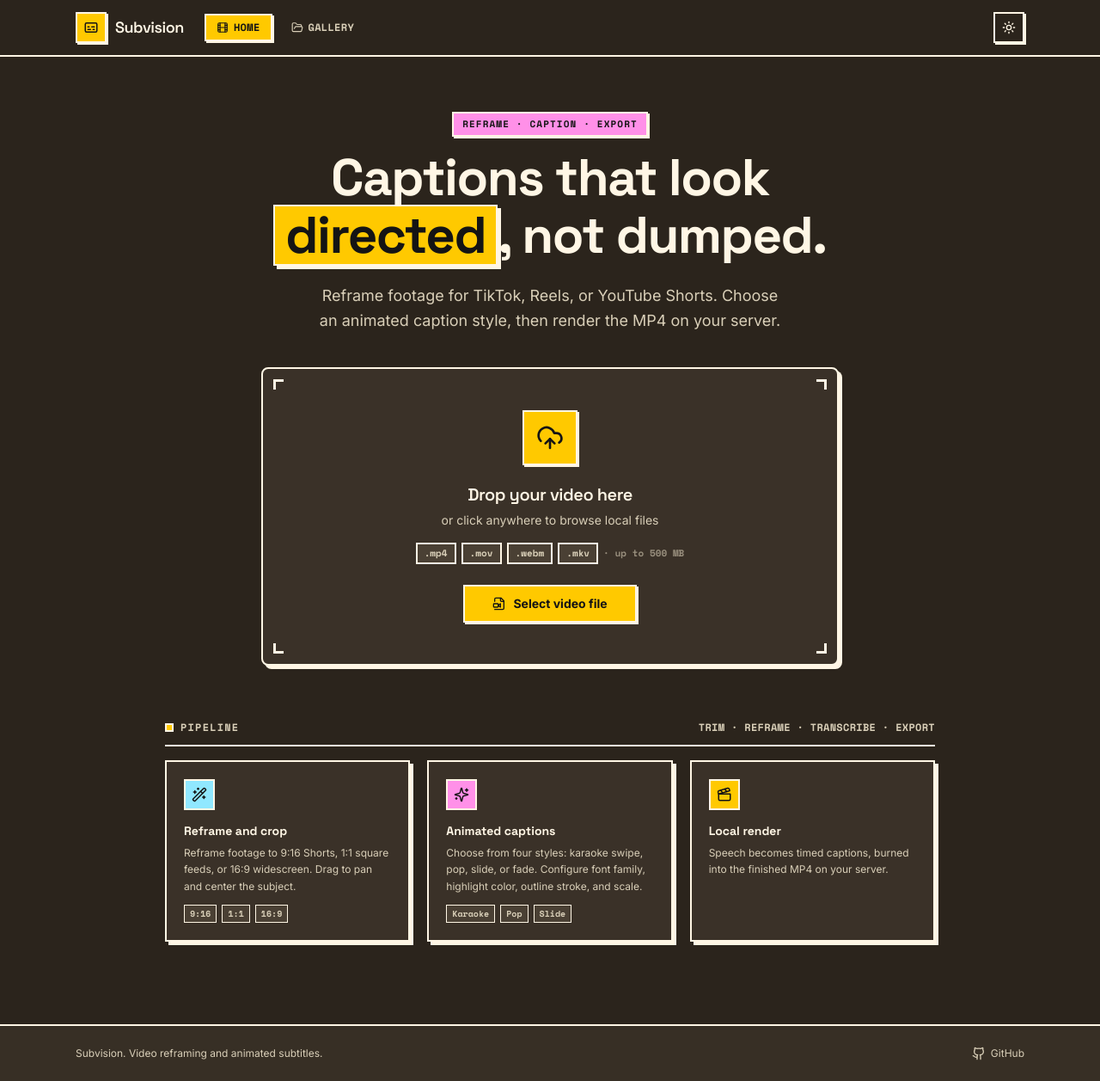
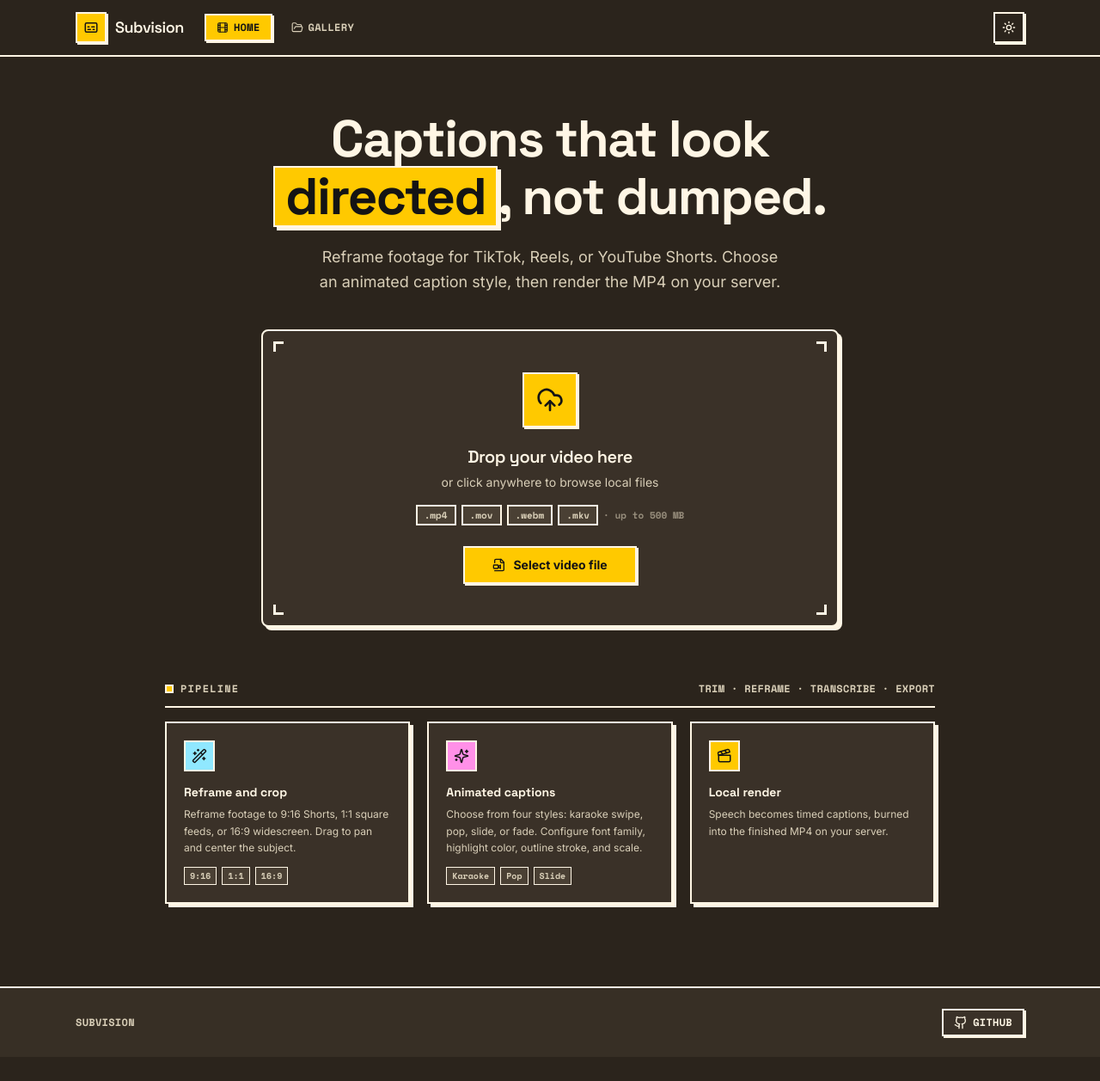
Before and after one commit to rubichandrap/subvision, a Next.js app in the folder client/: page / in a window 1280 px wide. Shown: the whole page at 86% size. After the commit the page ends 1229 px from the top, so only its background shows below. Built offline with nearby package versions, Linux system fonts and the light colour scheme.

Commit message:
feat(client): declutter landing and footer, ease process header crowding
- Remove Reframe/Caption/Export eyebrow tag from landing hero
- Trim footer tagline, restyle GitHub link as neobrutalist block
- Cap process header text width and widen gap to action buttons

```diff
--- a/client/app/page.tsx
+++ b/client/app/page.tsx
@@ -47,9 +47,6 @@ export default function Home() {
       <section className="mx-auto w-full max-w-6xl px-4 pb-24 pt-10 sm:px-6 md:pt-16">
         {/* Hero */}
         <div className="mx-auto max-w-3xl text-center">
-          <p className="mb-4 inline-flex items-center gap-1.5 border-2 border-border bg-secondary px-2.5 py-1 font-mono text-[11px] font-bold uppercase tracking-widest text-secondary-foreground shadow-brutal-sm">
-            Reframe · Caption · Export
-          </p>
           <h1 className="font-display text-4xl font-extrabold leading-[1.05] tracking-tight sm:text-5xl md:text-6xl text-balance">
             Captions that look{' '}
             <span className="relative inline-block border-2 border-border bg-primary px-3 py-0.5 text-primary-foreground shadow-brutal">
--- a/client/components/app-shell.tsx
+++ b/client/components/app-shell.tsx
@@ -80,15 +80,15 @@ export function AppShell({ children }: { children: React.ReactNode }) {
       <main className="flex-1">{children}</main>
       <footer className="border-t-2 border-border bg-muted/40">
         <div className="mx-auto flex w-full max-w-6xl flex-col items-center justify-between gap-3 px-4 py-6 text-center sm:flex-row sm:text-left sm:px-6">
-          <p className="text-xs text-muted-foreground">
-            Subvision. Video reframing and animated subtitles.
+          <p className="font-mono text-xs font-bold uppercase tracking-wide text-muted-foreground">
+            Subvision
           </p>
           <Link
             href="https://github.com/rubichandrap/subvision"
             target="_blank"
             rel="noreferrer"
             aria-label="Subvision on GitHub"
-            className="inline-flex items-center gap-1.5 text-xs text-muted-foreground transition-colors hover:text-foreground"
+            className="inline-flex items-center gap-1.5 border-2 border-border bg-card px-3 py-1.5 font-mono text-xs font-bold uppercase tracking-wide text-foreground shadow-brutal-sm transition-all duration-100 hover:-translate-x-0.5 hover:-translate-y-0.5 hover:bg-primary hover:text-primary-foreground hover:shadow-brutal"
           >
             <Github className="h-4 w-4" />
             GitHub
--- a/client/components/process-details.tsx
+++ b/client/components/process-details.tsx
@@ -98,8 +98,8 @@ export function ProcessDetails({ processId }: { processId: string }) {
       </Link>
 
       <Card className="border-2 p-5">
-        <div className="flex flex-wrap items-center gap-3">
-          <div className="min-w-0 flex-1">
+        <div className="flex flex-wrap items-center gap-x-5 gap-y-3">
+          <div className="min-w-0 max-w-xl flex-1">
             <h2 className="truncate font-display text-xl font-semibold">
               {process.filename || process.id}
             </h2>
```
